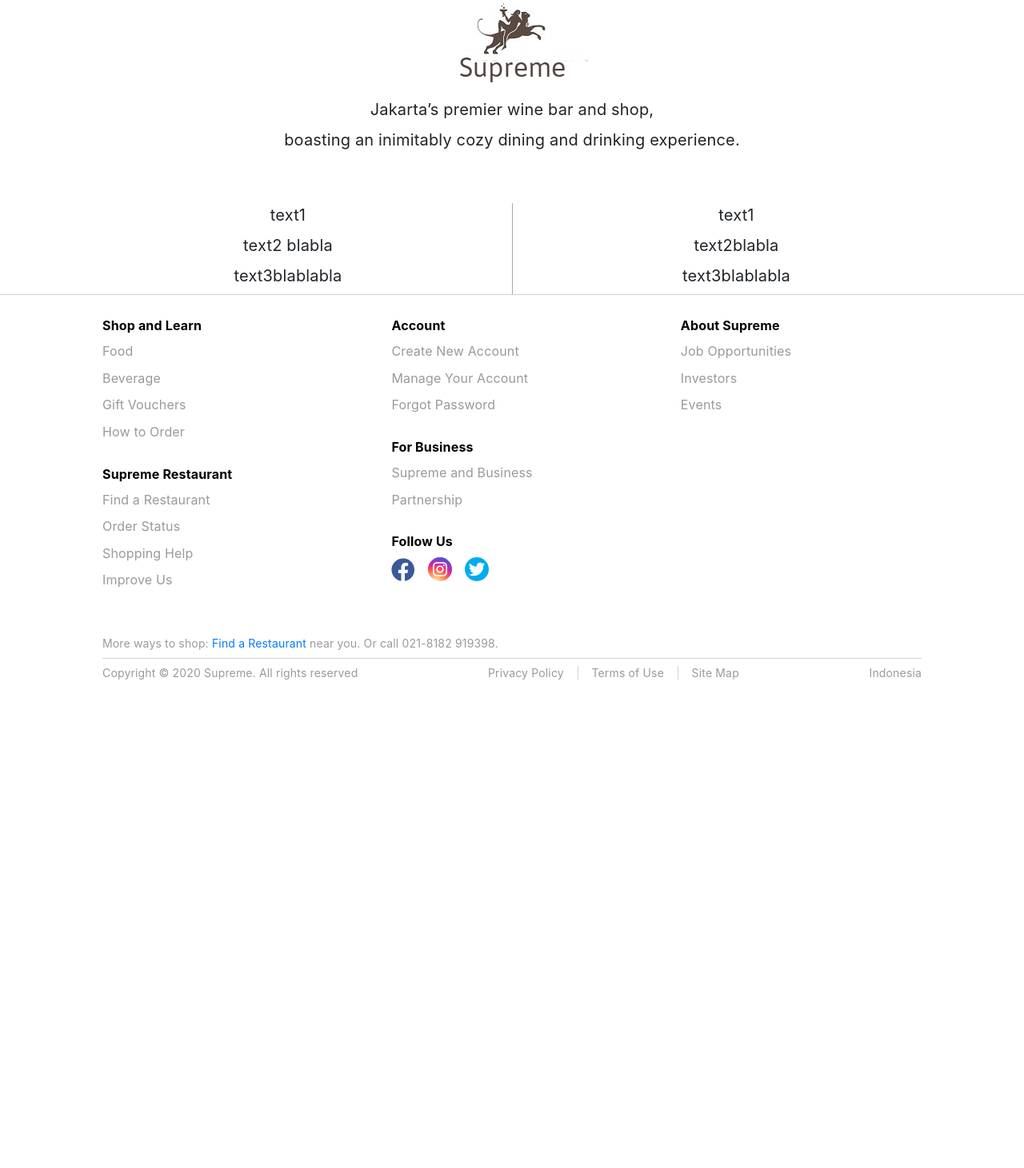
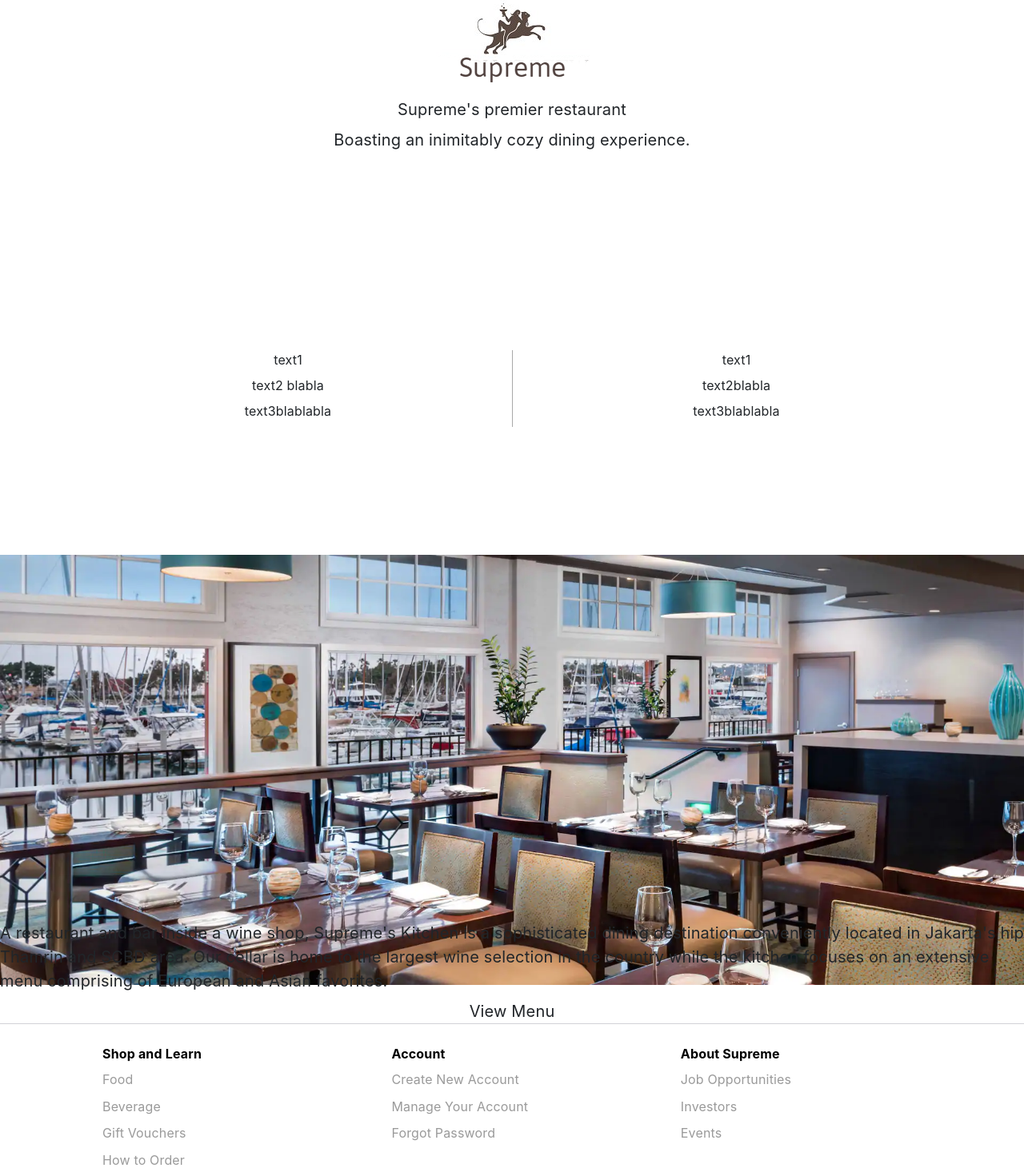
Before and after one commit to sprxme/dine-in, a Vue app: page /about in a window 1280 px wide. Shown: the part 460-1921 px from the top of the page at 80% size. Before the commit the page ends 1325 px from the top, so only its background shows below. Built offline with nearby package versions, Linux system fonts and the light colour scheme.

Commit message:
update about page

```diff
--- a/src/views/users/About.vue
+++ b/src/views/users/About.vue
@@ -1,88 +1,95 @@
 <template>
   <div class="about">
     <div>
-      <img class ="about__imageabout" src="@/assets/about/aboutimage.jpg"/>
+      <img class ="about__banner" src="@/assets/about/aboutimage.jpg"/>
     </div>
 
     <div>
       <img class="about__logo" src="@/assets/about/logo2rev.png" />
     </div>
 
-    <div>
-      <label class="about__desc">Jakarta’s premier wine bar and shop,</label>
-      <label class="about__desc">boasting an inimitably cozy dining and drinking experience. </label>
+    <div class="about__title">
+      <label>Supreme's premier restaurant</label>
+      <label>Boasting an inimitably cozy dining experience. </label>
     </div>
 
     <div class="about__column">
         <div class="about__left">
-            <label class="about__desc"> text1</label>
-            <label class="about__desc"> text2 blabla</label>
-            <label class="about__desc"> text3blablabla</label>
+            <label> text1</label>
+            <label> text2 blabla</label>
+            <label> text3blablabla</label>
         </div>
 
         <div class="about__right">
-            <label class="about__desc"> text1</label>
-            <label class="about__desc"> text2blabla</label>
-            <label class="about__desc"> text3blablabla</label>
+            <label> text1</label>
+            <label> text2blabla</label>
+            <label> text3blablabla</label>
         </div>
+    </div>
+
+    <div>
+      <img class ="about__banner" src="@/assets/about/aboutimage.jpg"/>
+    </div>
+
+    <div class="about__desc">
+      <label>A restaurant and bar inside a wine shop, Supreme's Kitchen is a sophisticated dining destination conveniently located in Jakarta's hip Thamrin and SCBD area. Our cellar is home to the largest wine selection in the country while the kitchen focuses on an extensive menu comprising of European and Asian favorites.</label>
+      <span>View Menu</span>
     </div>
 
   </div>
 </template>
 <style lang="scss" scoped>
-.about{
+
+.about {
   padding:0rem 0em ;
-
-    &__title{
-        font-size: 50px;
-        font-weight: 550;
-        margin: 35px 0px 50px 7vw;
-    }
 
   &__logo{
     display: block;
     margin-left: auto;
     margin-right: auto;
     margin-top: 5em;
-        padding-bottom:1em ;
-
+    padding-bottom: 1em ;
   }
 
-    &__imageabout{
+  &__banner{
+    width: 100vw;
     margin: -5rem 0em;
   }
 
-    &__desc{
-      font-size:20px;
-      display:flex;
-      justify-content: center;
-      //margin-right:auto;
+  &__title{
+    font-size: 20px;
+    display: flex;
+    flex-direction: column;
+    align-items: center;
   }
 
   &__column{
-    display:grid;
-    margin-top:4em;
-    padding-left:5em;
-    padding-right:5em;
+    display: grid;
+    margin: 10em 0 10em 0;
+    padding: 5em 5em;
     grid-template-columns: repeat(2,1fr);
   }
 
   &__left{
-        display:flex;
+    display: flex;
     flex-direction: column;
-        justify-content: center;
-        //border-left: 1px solid $light-grey;
-       // padding: 10px 150px 30px 2.5rem;
+    align-items: center;
   }
 
   &__right{
-        display:flex;
+    display: flex;
     flex-direction: column;
-        justify-content: center;
+    align-items: center;
     border-left: 1px solid $light-grey;
-       // padding: 10px 150px 30px 2.5rem;
+    //height: 50em;
   }
 
+  &__desc{
+    font-size: 20px;
+    display: flex;
+    flex-direction: column;
+    align-items: center;
+  }
 
 }
 </style>
```
Lines whose indentation alone changed are shown as unchanged.
